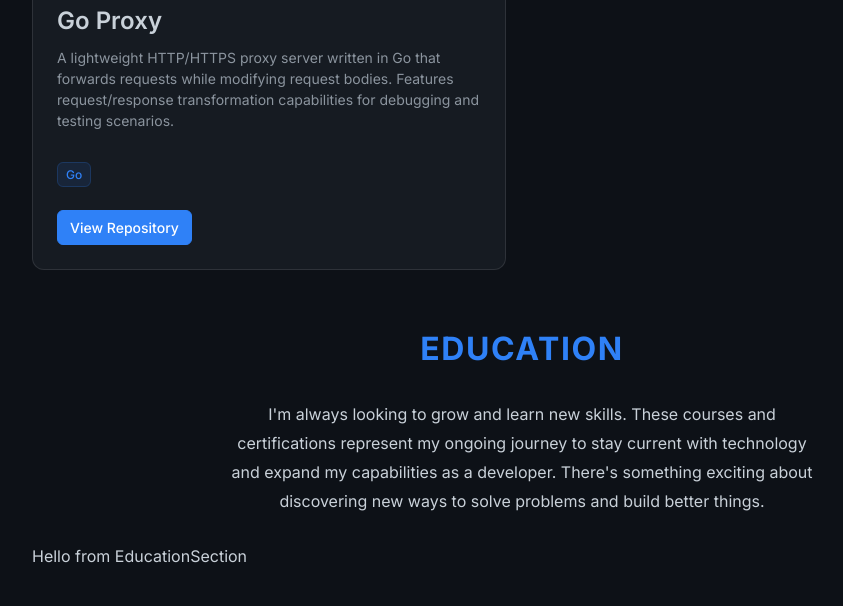
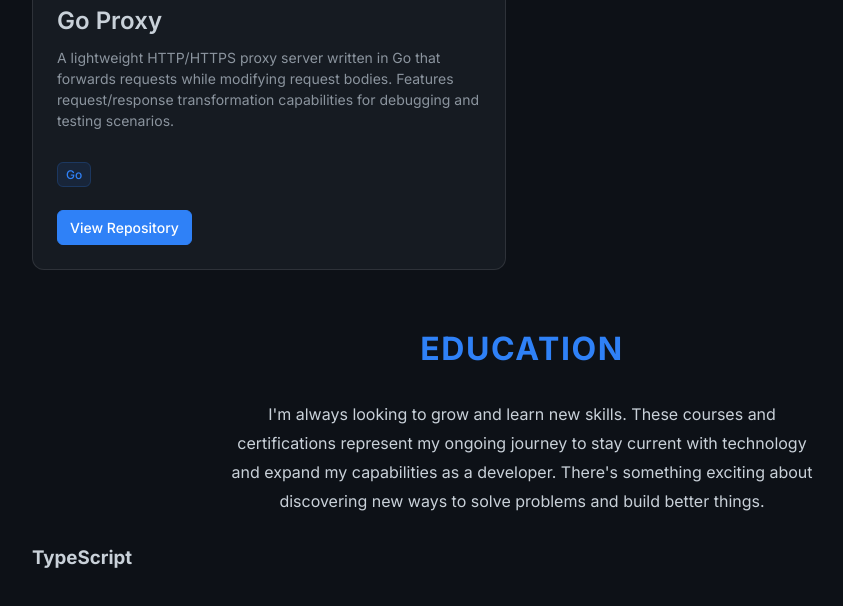
Before and after one commit to RonFelsenfeld/personal-website, a Next.js app: page / in a window 1280 px wide. Shown: the part 2341-2947 px from the top of the page, without its empty margins (118-961 px from the left). Built offline with nearby package versions, Linux system fonts and the light colour scheme.

Commit message:
feat(education) - create types and constants

```diff
--- /dev/null
+++ b/src/components/sections/education/EducationItem/EducationItem.module.scss
@@ -0,0 +1,3 @@
+.educationItem {
+  border: none;
+}
--- /dev/null
+++ b/src/components/sections/education/EducationItem/EducationItem.tsx
@@ -0,0 +1,17 @@
+import { EducationItemData } from '@/types/education.types'
+
+import styles from './EducationItem.module.scss'
+
+interface EducationItemProps {
+  educationItem: EducationItemData
+}
+
+const EducationItem = ({ educationItem }: EducationItemProps) => {
+  return (
+    <section className={styles.educationItem}>
+      <h3>{educationItem.title}</h3>
+    </section>
+  )
+}
+
+export default EducationItem
--- a/src/components/sections/education/EducationSection/EducationSection.module.scss
+++ b/src/components/sections/education/EducationSection/EducationSection.module.scss
@@ -1,3 +1,3 @@
 .educationSection {
-  background-color: red;
+  border: none;
 }
--- a/src/components/sections/education/EducationSection/EducationSection.tsx
+++ b/src/components/sections/education/EducationSection/EducationSection.tsx
@@ -1,19 +1,33 @@
+import { EducationItemData } from '@/types/education.types'
+
+import { educationData } from '@/constants/education.constants'
 import { i18n } from '@/constants/texts.constants'
 
 import { SectionLayout } from '@/components/layouts'
+import { List } from '@/components/UI'
+
+import EducationItem from '../EducationItem/EducationItem'
 
 import styles from './EducationSection.module.scss'
 
 const { educationSection: educationSectionI18n } = i18n
 
 const EducationSection = () => {
+  const renderEducationItem = (educationItem: EducationItemData) => {
+    return <EducationItem educationItem={educationItem} />
+  }
+
+  const educationItems = Object.values(educationData)
   return (
     <SectionLayout
       title={educationSectionI18n.title}
       description={educationSectionI18n.description}
       className={styles.projectsSection}
     >
-      <p>Hello from EducationSection</p>
+      <List<EducationItemData>
+        items={educationItems}
+        renderItem={renderEducationItem}
+      />
     </SectionLayout>
   )
 }
--- /dev/null
+++ b/src/constants/education.constants.ts
@@ -0,0 +1,24 @@
+import {
+  EducationItemData,
+  EducationItemName,
+  InstitutionName,
+} from '@/types/education.types'
+
+import { i18n } from './texts.constants'
+
+const { educationSection: educationSectionI18n } = i18n
+
+export const educationData: Record<EducationItemName, EducationItemData> = {
+  [EducationItemName.TypeScript]: {
+    id: 'typescript-course',
+    title:
+      educationSectionI18n.educationTexts[EducationItemName.TypeScript].title,
+    description:
+      educationSectionI18n.educationTexts[EducationItemName.TypeScript]
+        .description,
+    institution: InstitutionName.Udemy,
+    skills: ['TypeScript'],
+    completedAt: new Date('2024-01-01'),
+    isFavorite: false,
+  },
+}
--- a/src/constants/experiments.constants.ts
+++ b/src/constants/experiments.constants.ts
@@ -7,8 +7,11 @@ const { experimentsSection: experimentsSectionI18n } = i18n
 export const experimentsData: Record<ExperimentName, Experiment> = {
   [ExperimentName.MisterToy]: {
     id: 'mister-toy-experiment',
-    title: experimentsSectionI18n.experimentsTexts.misterToy.title,
-    description: experimentsSectionI18n.experimentsTexts.misterToy.description,
+    title:
+      experimentsSectionI18n.experimentsTexts[ExperimentName.MisterToy].title,
+    description:
+      experimentsSectionI18n.experimentsTexts[ExperimentName.MisterToy]
+        .description,
     metadata: {
       technologies: [
         'TypeScript',
@@ -23,8 +26,11 @@ export const experimentsData: Record<ExperimentName, Experiment> = {
   },
   [ExperimentName.MCPServer]: {
     id: 'mcp-server-experiment',
-    title: experimentsSectionI18n.experimentsTexts.mcpServer.title,
-    description: experimentsSectionI18n.experimentsTexts.mcpServer.description,
+    title:
+      experimentsSectionI18n.experimentsTexts[ExperimentName.MCPServer].title,
+    description:
+      experimentsSectionI18n.experimentsTexts[ExperimentName.MCPServer]
+        .description,
     metadata: {
       technologies: ['Python', 'MCP'],
       repositoryLink: 'https://github.com/RonFelsenfeld/mcp-playground',
@@ -32,8 +38,11 @@ export const experimentsData: Record<ExperimentName, Experiment> = {
   },
   [ExperimentName.GoProxy]: {
     id: 'go-proxy-experiment',
-    title: experimentsSectionI18n.experimentsTexts.goProxy.title,
-    description: experimentsSectionI18n.experimentsTexts.goProxy.description,
+    title:
+      experimentsSectionI18n.experimentsTexts[ExperimentName.GoProxy].title,
+    description:
+      experimentsSectionI18n.experimentsTexts[ExperimentName.GoProxy]
+        .description,
     metadata: {
       technologies: ['Go'],
       repositoryLink: 'https://github.com/RonFelsenfeld/go-proxy',
--- a/src/constants/projects.constants.ts
+++ b/src/constants/projects.constants.ts
@@ -7,8 +7,9 @@ const { projectsSection: projectsSectionI18n } = i18n
 export const projectsData: Record<ProjectName, Project> = {
   [ProjectName.SketchMate]: {
     id: 'sketchMate-project',
-    title: projectsSectionI18n.projectsTexts.sketchMate.title,
-    description: projectsSectionI18n.projectsTexts.sketchMate.description,
+    title: projectsSectionI18n.projectsTexts[ProjectName.SketchMate].title,
+    description:
+      projectsSectionI18n.projectsTexts[ProjectName.SketchMate].description,
     metadata: {
       technologies: ['ReactJS', 'HTML5 Canvas', 'SASS'],
       links: {
@@ -20,8 +21,9 @@ export const projectsData: Record<ProjectName, Project> = {
   },
   [ProjectName.Xpenser]: {
     id: 'xpenser-project',
-    title: projectsSectionI18n.projectsTexts.xpenser.title,
-    description: projectsSectionI18n.projectsTexts.xpenser.description,
+    title: projectsSectionI18n.projectsTexts[ProjectName.Xpenser].title,
+    description:
+      projectsSectionI18n.projectsTexts[ProjectName.Xpenser].description,
     metadata: {
       technologies: ['ReactJS', 'NodeJS', 'SASS', 'MongoDB'],
       links: {
@@ -33,8 +35,9 @@ export const projectsData: Record<ProjectName, Project> = {
   },
   [ProjectName.Anyday]: {
     id: 'anyday-project',
-    title: projectsSectionI18n.projectsTexts.anyday.title,
-    description: projectsSectionI18n.projectsTexts.anyday.description,
+    title: projectsSectionI18n.projectsTexts[ProjectName.Anyday].title,
+    description:
+      projectsSectionI18n.projectsTexts[ProjectName.Anyday].description,
     metadata: {
       technologies: ['ReactJS', 'NodeJS', 'MongoDB', 'ReduxJS', 'SASS'],
       links: {
--- a/src/constants/texts.constants.ts
+++ b/src/constants/texts.constants.ts
@@ -1,5 +1,6 @@
 import { ProjectName } from '@/types/project.types'
 import { ExperimentName } from '@/types/experiment.types'
+import { EducationItemName } from '@/types/education.types'
 
 const aboutMeSection = {
   name: 'Ron Felsenfeld',
@@ -65,6 +66,12 @@ const educationSection = {
   title: 'Education',
   description:
     "I'm always looking to grow and learn new skills. These courses and certifications represent my ongoing journey to stay current with technology and expand my capabilities as a developer. There's something exciting about discovering new ways to solve problems and build better things.",
+  educationTexts: {
+    [EducationItemName.TypeScript]: {
+      title: 'TypeScript',
+      description: 'TypeScript course',
+    },
+  },
 }
 
 export const i18n = {
--- /dev/null
+++ b/src/types/education.types.ts
@@ -0,0 +1,17 @@
+export enum EducationItemName {
+  TypeScript = 'TypeScript',
+}
+
+export enum InstitutionName {
+  Udemy = 'Udemy',
+}
+
+export interface EducationItemData {
+  id: string
+  title: string
+  description: string
+  institution: InstitutionName
+  skills: string[]
+  completedAt: Date
+  isFavorite: boolean
+}
```
